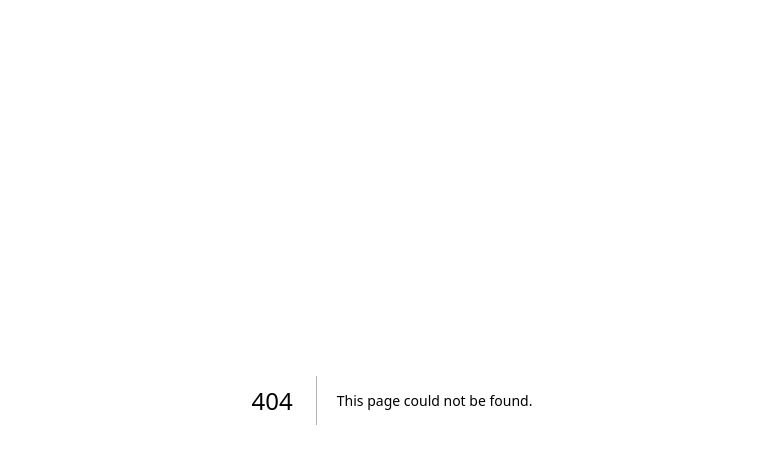
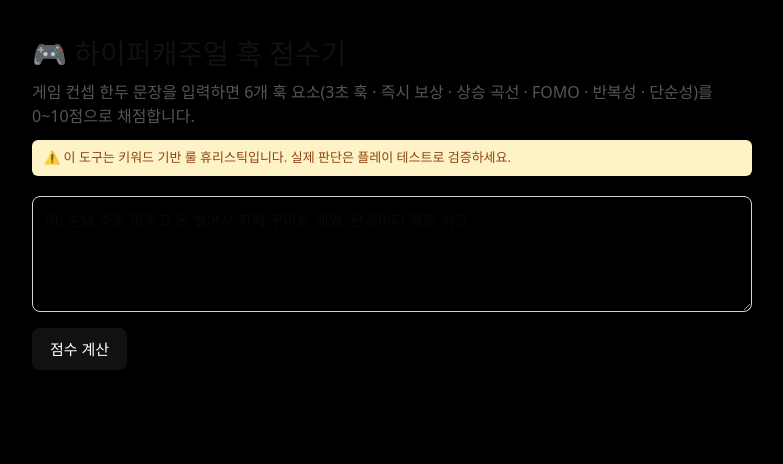
Before and after one commit to KIMTAEKJU/supercent-hub, a Next.js app: page /tools/req_2b0545f5-2661-45e3-a8ef-c18f31182c84 in a window 1280 px wide. Before the commit this address had no page. Shown: the top 464 px of the page, without its empty margins (248-1031 px from the left). Built offline with nearby package versions, Linux system fonts and the light colour scheme.

Commit message:
feat: prototype req_2b0545f5-2661-45e3-a8ef-c18f31182c84

```diff
--- /dev/null
+++ b/src/app/tools/req_2b0545f5-2661-45e3-a8ef-c18f31182c84/page.tsx
@@ -0,0 +1,171 @@
+export const dynamic = 'force-dynamic'
+
+type KeywordGroup = { words: string[]; reason: string }
+type Factor = { key: string; emoji: string; groups: KeywordGroup[] }
+
+const FACTORS: Factor[] = [
+  {
+    key: '3초 훅', emoji: '⚡',
+    groups: [
+      { words: ['시간', '타이머', '초', '카운트', '제한시간'], reason: '시간 압박' },
+      { words: ['빠른', '스피드', '급박', '즉시', '속도'], reason: '빠른 전개' },
+      { words: ['추격', '피하', '회피', '경주', '달리'], reason: '긴급한 행동' },
+      { words: ['충돌', '공격', '폭발', '전투', '대결'], reason: '즉각 충돌' },
+    ],
+  },
+  {
+    key: '즉시 보상', emoji: '💰',
+    groups: [
+      { words: ['돈', '코인', '골드', '머니', '캐시'], reason: '재화 획득' },
+      { words: ['보상', '획득', '얻', '수집', '모으'], reason: '수집 루프' },
+      { words: ['꾸미', '장식', '커스터마이', '인테리어'], reason: '꾸미기 피드백' },
+      { words: ['아이템', '점수', '포인트', '별'], reason: '즉각 피드백' },
+    ],
+  },
+  {
+    key: '상승 곡선', emoji: '📈',
+    groups: [
+      { words: ['레벨', '업그레이드', '강화', '진화'], reason: '레벨업 구조' },
+      { words: ['성장', '발전', '확장', '키우'], reason: '성장 루프' },
+      { words: ['단계', '스테이지', '챕터', '월드'], reason: '단계 구성' },
+      { words: ['해금', '언락', '잠금해제', '개방'], reason: '해금 루프' },
+    ],
+  },
+  {
+    key: 'FOMO', emoji: '🔥',
+    groups: [
+      { words: ['한정', '제한', '오늘만', '기간', '이벤트'], reason: '기간 한정' },
+      { words: ['랭킹', '순위', '경쟁', '리더보드'], reason: '경쟁 요소' },
+      { words: ['매일', '데일리', '출석'], reason: '데일리 훅' },
+      { words: ['친구', '공유', '초대', '멀티'], reason: '소셜 훅' },
+    ],
+  },
+  {
+    key: '반복성', emoji: '🔄',
+    groups: [
+      { words: ['반복', '매일', '계속', '무한', '엔들리스'], reason: '반복 루프' },
+      { words: ['수집', '모으', '채우', '퍼즐'], reason: '수집 구조' },
+      { words: ['여러', '다수', '많은', '여러번'], reason: '다회차 플레이' },
+      { words: ['재도전', '재시도', '갱신', '경신'], reason: '재도전 설계' },
+    ],
+  },
+  {
+    key: '단순성', emoji: '👆',
+    groups: [
+      { words: ['한번', '원터치', '탭', '누르'], reason: '원터치 조작' },
+      { words: ['쉬운', '간단', '직관', '쉽게'], reason: '쉬운 조작' },
+      { words: ['스와이프', '드래그', '슬라이드'], reason: '간단 제스처' },
+      { words: ['캐주얼', '가벼운', '짧은', '미니'], reason: '캐주얼 설계' },
+    ],
+  },
+]
+
+type Score = { label: string; emoji: string; score: number; reasons: string[] }
+
+function scoreConcept(text: string): Score[] {
+  const lower = text.toLowerCase()
+  const tooShort = text.trim().length < 10
+  return FACTORS.map((f) => {
+    const reasons: string[] = []
+    for (const g of f.groups) {
+      if (g.words.some((w) => lower.includes(w.toLowerCase()))) reasons.push(g.reason)
+    }
+    let score = 3 + reasons.length * 2
+    if (tooShort) score = Math.max(0, score - 2)
+    if (score > 10) score = 10
+    return { label: f.key, emoji: f.emoji, score, reasons }
+  })
+}
+
+function barColor(s: number) {
+  if (s >= 7) return '#10b981'
+  if (s >= 4) return '#f59e0b'
+  return '#ef4444'
+}
+
+export default async function Page({
+  searchParams,
+}: {
+  searchParams: Promise<{ q?: string }>
+}) {
+  const { q = '' } = await searchParams
+  const scores = q.trim() ? scoreConcept(q) : null
+  const total = scores?.reduce((s, x) => s + x.score, 0) ?? 0
+  const threshold = 36
+  const viable = total >= threshold
+
+  return (
+    <main style={{ maxWidth: 760, margin: '0 auto', padding: '32px 20px', fontFamily: 'system-ui, -apple-system, sans-serif', color: '#111' }}>
+      <h1 style={{ fontSize: 28, margin: 0 }}>🎮 하이퍼캐주얼 훅 점수기</h1>
+      <p style={{ color: '#555', marginTop: 6 }}>
+        게임 컨셉 한두 문장을 입력하면 6개 훅 요소(3초 훅 · 즉시 보상 · 상승 곡선 · FOMO · 반복성 · 단순성)를 0~10점으로 채점합니다.
+      </p>
+      <p style={{ color: '#92400e', fontSize: 13, background: '#fef3c7', padding: '8px 12px', borderRadius: 6, margin: '12px 0 0' }}>
+        ⚠️ 이 도구는 키워드 기반 룰 휴리스틱입니다. 실제 판단은 플레이 테스트로 검증하세요.
+      </p>
+
+      <form method="get" style={{ marginTop: 20 }}>
+        <textarea
+          name="q"
+          defaultValue={q}
+          placeholder="예: 손님 주문 맞추고 돈 벌어서 카페 꾸미는 게임. 단계마다 제한 시간."
+          rows={4}
+          style={{ width: '100%', padding: 12, fontSize: 15, border: '1px solid #d1d5db', borderRadius: 8, resize: 'vertical', fontFamily: 'inherit', boxSizing: 'border-box' }}
+        />
+        <button
+          type="submit"
+          style={{ marginTop: 10, padding: '10px 18px', background: '#111', color: '#fff', border: 0, borderRadius: 8, fontSize: 15, cursor: 'pointer' }}
+        >
+          점수 계산
+        </button>
+      </form>
+
+      {scores && (
+        <section style={{ marginTop: 28 }}>
+          <div
+            style={{
+              padding: 16, borderRadius: 10, marginBottom: 20,
+              background: viable ? '#ecfdf5' : '#fef2f2',
+              border: `1px solid ${viable ? '#86efac' : '#fca5a5'}`,
+            }}
+          >
+            <div style={{ fontSize: 22, fontWeight: 700 }}>
+              총점 {total}/60 {viable ? '→ ✅ 프로토타입 가치 있음' : '→ ❌ 보강 필요'}
+            </div>
+            <div style={{ fontSize: 13, color: '#555', marginTop: 4 }}>
+              임계치 {threshold}점 이상이면 프로토타입 가치 있음으로 판정.
+            </div>
+          </div>
+
+          <div style={{ display: 'flex', flexDirection: 'column', gap: 14 }}>
+            {scores.map((s) => (
+              <div key={s.label}>
+                <div style={{ display: 'flex', justifyContent: 'space-between', marginBottom: 4, flexWrap: 'wrap', gap: 6 }}>
+                  <span style={{ fontWeight: 600 }}>
+                    {s.emoji} {s.label}
+                    {s.reasons.length > 0 && (
+                      <span style={{ fontSize: 12, color: '#666', marginLeft: 8, fontWeight: 400 }}>
+                        ({s.reasons.join(', ')})
+                      </span>
+                    )}
+                  </span>
+                  <span style={{ fontWeight: 700 }}>{s.score}/10</span>
+                </div>
+                <div style={{ height: 10, background: '#e5e7eb', borderRadius: 6, overflow: 'hidden' }}>
+                  <div
+                    style={{
+                      width: `${s.score * 10}%`,
+                      height: '100%',
+                      background: barColor(s.score),
+                      transition: 'width 0.3s',
+                    }}
+                  />
+                </div>
+              </div>
+            ))}
+          </div>
+        </section>
+      )}
+    </main>
+  )
+}
```
